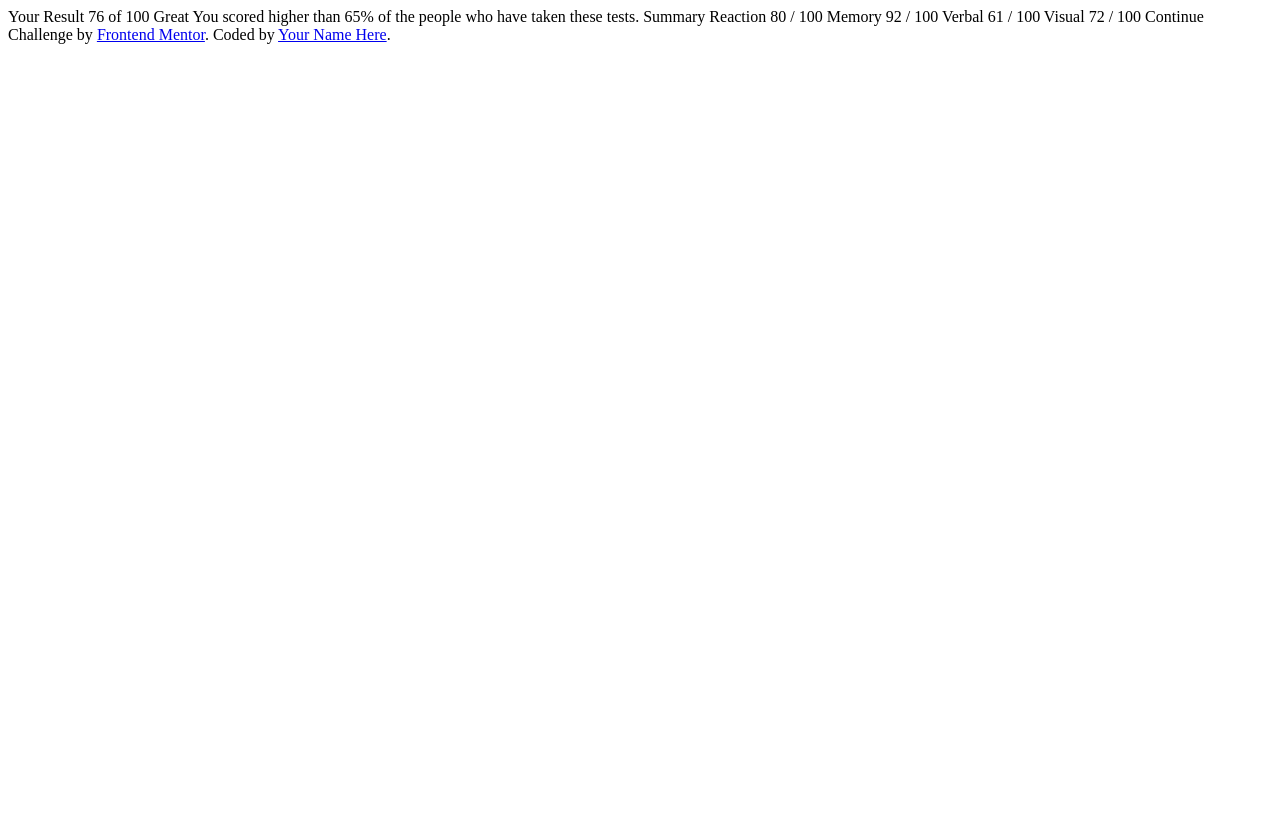
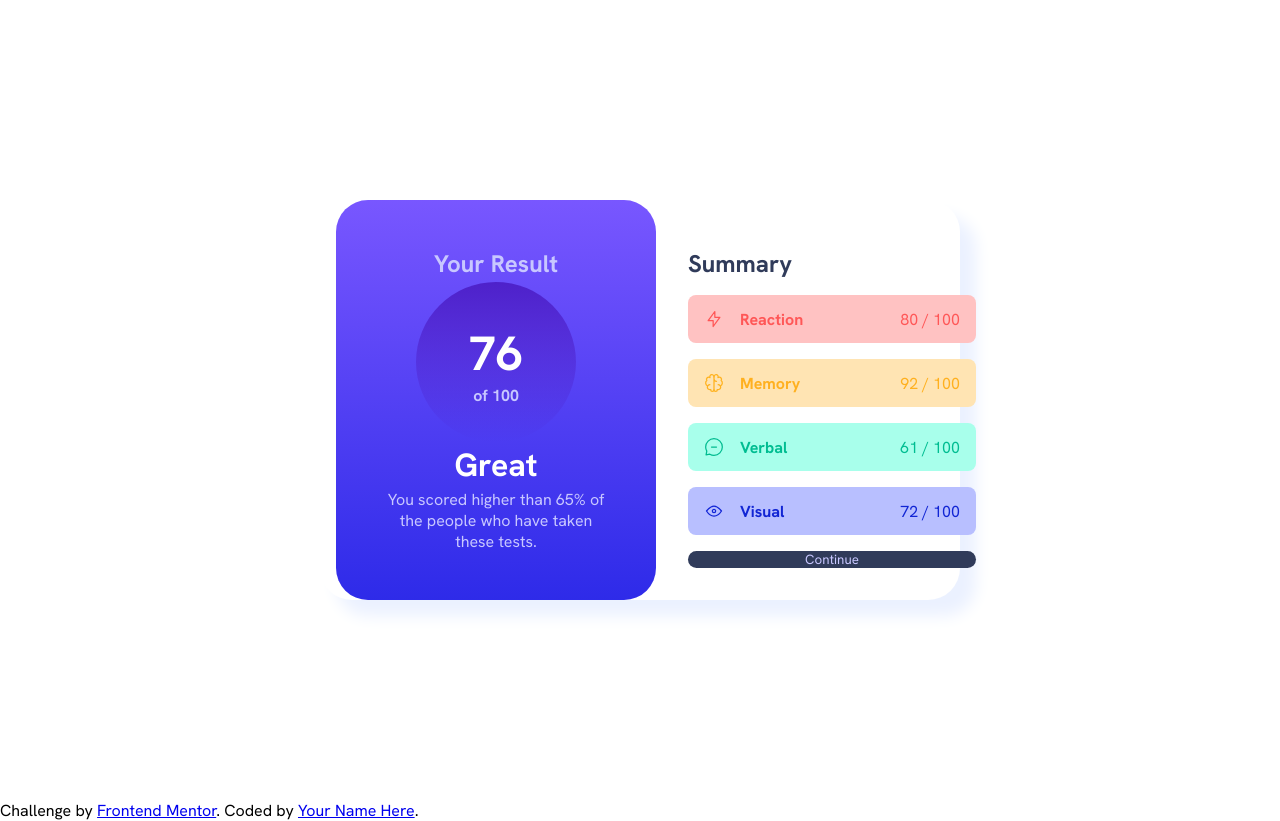
Before and after one commit to invtfl-yuvraj/Codex_YuvrajSingh_110.161.85.187, a plain HTML site: page Round 1/index.html in a window 1280 px wide. Before the commit the page ends 800 px from the top, so only its background shows below. Drawn offline with Linux system fonts and the light colour scheme.

Commit message:
Completed

```diff
--- a/Round 1/index.html
+++ b/Round 1/index.html
@@ -17,42 +17,76 @@
     <div class="wrapper">
 
         <!-- left section -->
-        <div class="result-sec">
-
-        </div>
-
-        <!-- right section -->
-        <div class="summary-sec"></div>
-    </div>
+        <section class="main">
 
 
-    Your Result
-  76
-  of 100
+            <div class="result-sec">
+                <h2 class="result-head">Your Result</h2>
+                <div class="output">
+                    <p class="data">76</p>
+                    <p class="para">of 100</p>
+                </div>
+                <h3 class="result-state">Great</h3>
+                <p class="result-foot">You scored higher than 65% of the people who have taken these tests.</p>
+            </div>
 
-  Great
-  You scored higher than 65% of the people who have taken these tests.
+            <!-- right section -->
+            <div class="summary-sec">
+                <h2 class="summary-head">Summary</h2>
+                <div class="details">
+                    <button class="button" id="reaction">
+                        <div class="left">
+                            <img src="./assets/images/icon-reaction.svg" alt="">
+                            <h4>Reaction</h4>
+                        </div>
+                        <div>
+                            <p> 80 / 100</p>
+                        </div>
+                    </button>
 
-  Summary
+                    <button class="button" id="memory">
+                        <div class="left">
+                            <img src="./assets/images/icon-memory.svg" alt="">
+                            <h4> Memory</h4>
+                        </div>
+                        <div>
+                            <p> 92 / 100</p>
+                        </div>
+                    </button>
 
-  Reaction
-  80 / 100
+                    <button class="button" id="verbal">
+                        <div class="left">
+                            <img src="./assets/images/icon-verbal.svg" alt="">
+                            <h4>Verbal</h4>
+                        </div>
+                        <div>
+                            <p> 61 / 100</p>
+                        </div>
+                    </button>
 
-  Memory
-  92 / 100
+                    <button class="button" id="visual">
+                        <div class="left">
+                            <img src="./assets/images/icon-visual.svg" alt="">
+                            <h4>Visual</h4>
+                        </div>
+                        <div>
+                            <p> 72 / 100</p>
+                        </div>
+                    </button>
+                </div>
 
-  Verbal
-  61 / 100
 
-  Visual
-  72 / 100
+                <button class="continue">Continue</button>
+            </div>
+    </div>
+    </section>
 
-  Continue
 
-  <div class="attribution">
-    Challenge by <a href="https://www.frontendmentor.io?ref=challenge" target="_blank">Frontend Mentor</a>.
-    Coded by <a href="#">Your Name Here</a>.
-  </div>
+
+    <div class="attribution">
+        Challenge by <a href="https://www.frontendmentor.io?ref=challenge" target="_blank">Frontend Mentor</a>.
+        Coded by <a href="#">Your Name Here</a>.
+    </div>
     <script src="./script.js"></script>
 </body>
 
--- /dev/null
+++ b/Round 1/style-guide.md
@@ -0,0 +1,49 @@
+# Front-end Style Guide
+
+## Layout
+
+The designs were created to the following widths:
+
+- Mobile: 375px
+- Desktop: 1440px
+
+## Colors
+
+### Primary
+
+- Light red: hsl(0, 100%, 67%)
+- Orangey yellow: hsl(39, 100%, 56%)
+- Green teal: hsl(166, 100%, 37%)
+- Cobalt blue: hsl(234, 85%, 45%)
+
+## Gradients
+
+- Light slate blue (background): hsl(252, 100%, 67%)
+- Light royal blue (background): hsl(241, 81%, 54%)
+
+- Violet blue (circle): hsla(256, 72%, 46%, 1)
+- Persian blue (circle): hsla(241, 72%, 46%, 0)
+
+
+
+### Neutral
+
+- White: hsl(0, 0%, 100%)
+- Pale blue: hsl(221, 100%, 96%)
+- Light lavender: hsl(241, 100%, 89%)
+- Dark gray blue: hsl(224, 30%, 27%)
+
+### Notes
+
+Use transparency to get the colour variations necessary to match the design. Hint: look into using `hsla()`.
+
+## Typography
+
+### Body Copy
+
+- Font size (paragraphs): 18px
+
+### Font
+
+- Family: [Hanken Grotesk](https://fonts.google.com/specimen/Hanken+Grotesk)
+- Weights: 500, 700, 800
--- a/Round 1/style.css
+++ b/Round 1/style.css
@@ -0,0 +1,146 @@
+* {
+    margin: 0;
+    padding: 0;
+    box-sizing: border-box;
+    font-family: "Hanken Grotesk", sans-serif;
+    font-optical-sizing: auto;
+    font-style: normal;
+}
+
+.wrapper {
+    height: 100vh;
+    width: 100vw;
+    display: flex;
+    align-items: center;
+    justify-content: center;
+}
+
+.main {
+    display: flex;
+    align-items: center;
+    justify-content: center;
+    height: 50vh;
+    width: 50%;
+    background-color: hsl(0, 0%, 100%);
+    box-shadow: 1rem 1rem 1rem hsl(221, 100%, 96%);
+    border-radius: 2rem;
+
+
+}
+
+.main .result-sec {
+    display: flex;
+    align-items: center;
+    justify-content: space-between;
+    flex-direction: column;
+    width: 20rem;
+    height: inherit;
+    padding-block: 3rem;
+    background-image: linear-gradient(to bottom, hsl(252, 100%, 67%), hsl(241, 81%, 54%));
+    border-radius: 2rem;
+}
+
+.result-sec .result-head{
+    color: hsl(241, 100%, 89%);
+}
+
+.main .result-sec .output {
+    width: 10rem;
+    height: 10rem;
+    border-radius: 50%;
+    text-align: center;
+    font-weight: bold;
+    color: hsl(0, 0%, 100%);
+    background-image: linear-gradient(to bottom, hsla(256, 72%, 46%, 1), hsla(241, 72%, 46%, 0));
+
+}
+
+.main .result-sec .output .data {
+    padding-top: 2.5rem;
+    font-size: 3rem;
+
+}
+.main .result-sec .output .para {
+    color: hsl(241, 100%, 89%);
+
+}
+
+.main .result-sec .result-state{
+    color: hsl(0, 0%, 100%);
+    font-size: 2rem;
+}
+
+.main .result-sec .result-foot{
+    color: hsl(241, 100%, 89%);
+    width: 70%;
+    text-align: center;
+}
+
+.main .summary-sec {
+    width: 14rem;
+    height: inherit;
+    margin: 2rem;
+    padding-block: 3rem;
+    display: flex;
+    justify-content: space-between;
+    flex-direction: column;
+
+
+}
+
+.main .summary-sec .summary-head {
+    color: hsl(224, 30%, 27%);
+}
+
+.main .summary-sec .details .button{
+    padding-inline: 1rem;
+    border: none;
+    width: 18rem;
+    height: 3rem;
+    display: flex;
+    align-items: center;
+    justify-content: space-between;
+    margin-block: 1rem;
+    border-radius: 0.5rem;
+}
+
+.main .summary-sec .details .button .left{
+    display: flex;
+    align-items: center;
+    justify-content: space-between;
+    gap: 1rem;
+}
+
+.continue{
+    border: none;
+    text-align: center;
+    width: 18rem;
+    color: hsl(241, 100%, 89%);
+    background-color: hsl(224, 30%, 27%);
+    height: 3rem;
+    border-radius: 2rem;
+}
+
+.main .summary-sec .details #reaction{
+    background-color: hsl(0, 100%, 88%);
+    color: hsl(0, 100%, 67%);
+    font-size: 1rem;
+}
+
+.main .summary-sec .details #memory{
+    background-color: hsl(39, 100%, 85%);
+    color: hsl(39, 100%, 56%);
+    font-size: 1rem;
+}
+
+.main .summary-sec .details #verbal{
+    background-color: hsl(166, 100%, 83%);
+    color: hsl(166, 100%, 37%);
+    font-size: 1rem;
+}
+
+.main .summary-sec .details #visual{
+    background-color: hsl(234, 100%, 86%);
+    color: hsl(234, 85%, 45%);
+    font-size: 1rem;
+}
```
Also changed, not shown: 2 other files.
